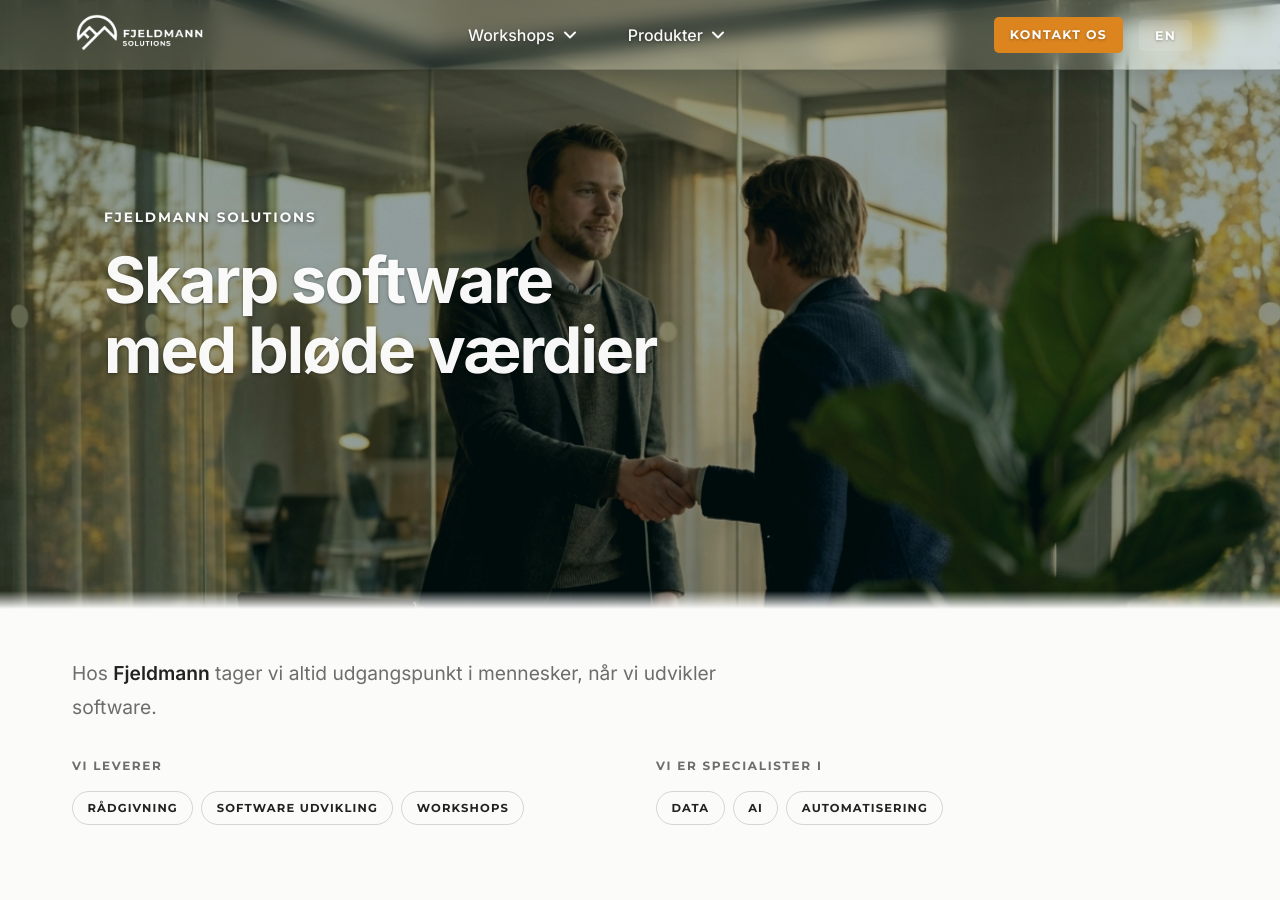
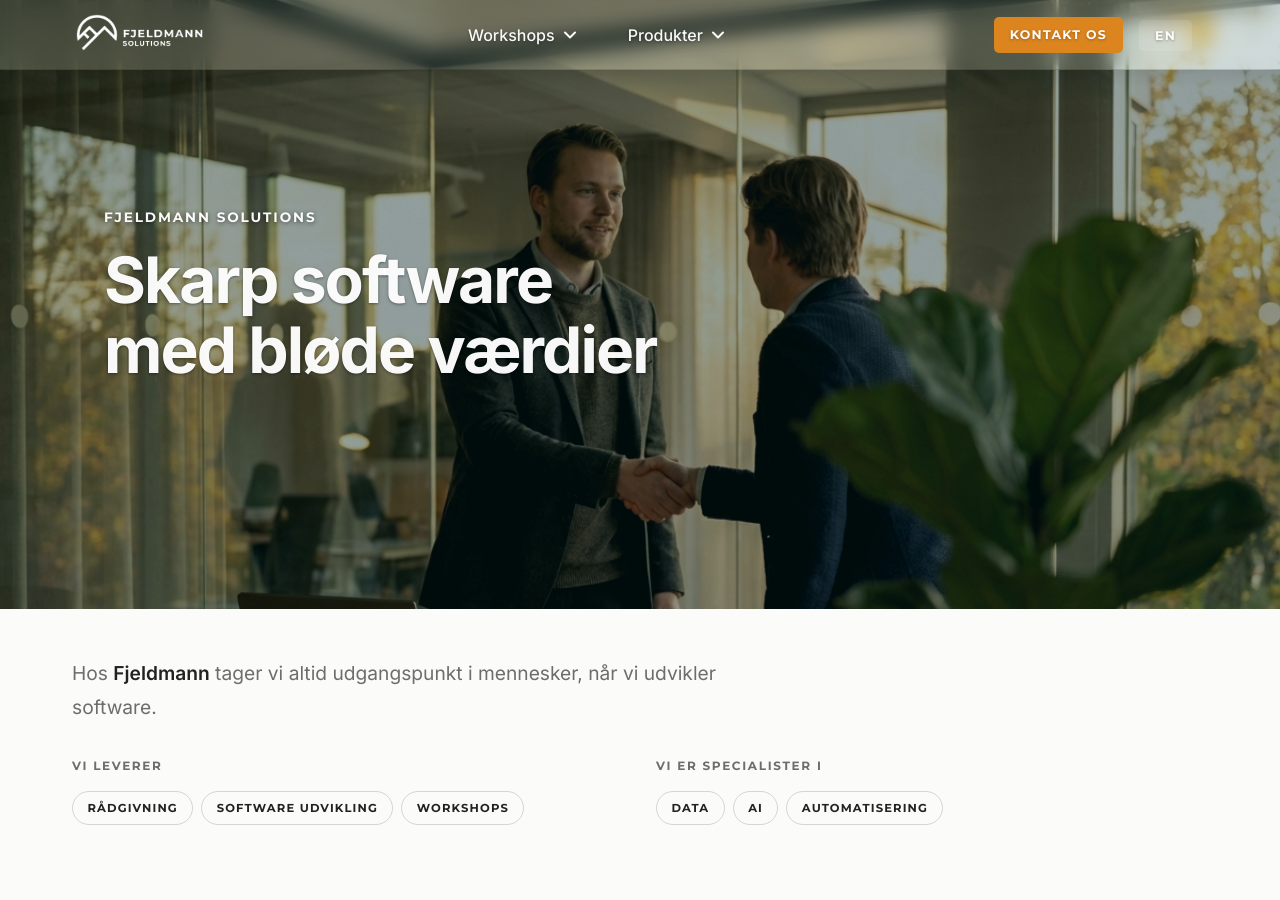
Before and after one commit to Fjeldmann/fjeldmann.github.io, a Jekyll site: the page built from _da/index.md, in a window 1280 px wide. Shown: the top 900 px of the page. Built offline with Jekyll 4.4.1, drawn with Linux system fonts in a browser that asks for light colours; our own code applies the rules of GitHub Pages for plain Markdown files; grey boxes are pictures that could not be loaded.

Commit message:
remove borders blur

```diff
--- a/assets/css/main.scss
+++ b/assets/css/main.scss
@@ -465,17 +465,6 @@ body::before {
     pointer-events: none;
 }
 
-.hero-section::after {
-    content: '';
-    position: absolute;
-    bottom: 0;
-    left: 0;
-    right: 0;
-    height: 3%;
-    background: linear-gradient(to bottom, transparent, var(--surface-default));
-    z-index: 3;
-    pointer-events: none;
-}
 
 .slide {
     position: absolute;
@@ -894,25 +883,6 @@ body::before {
     color: var(--white-soft);
 }
 
-/* fade off-white into contact section top, and contact section into footer at bottom */
-.site-contact::before,
-.site-contact::after {
-    content: '';
-    position: absolute;
-    left: 0;
-    right: 0;
-    height: 3%;
-    z-index: 1;
-    pointer-events: none;
-}
-.site-contact::before {
-    top: 0;
-    background: linear-gradient(to bottom, var(--surface-default), transparent);
-}
-.site-contact::after {
-    bottom: 0;
-    background: linear-gradient(to bottom, transparent, var(--footer-bg));
-}
 
 .site-contact__bg {
     position: absolute;
```
